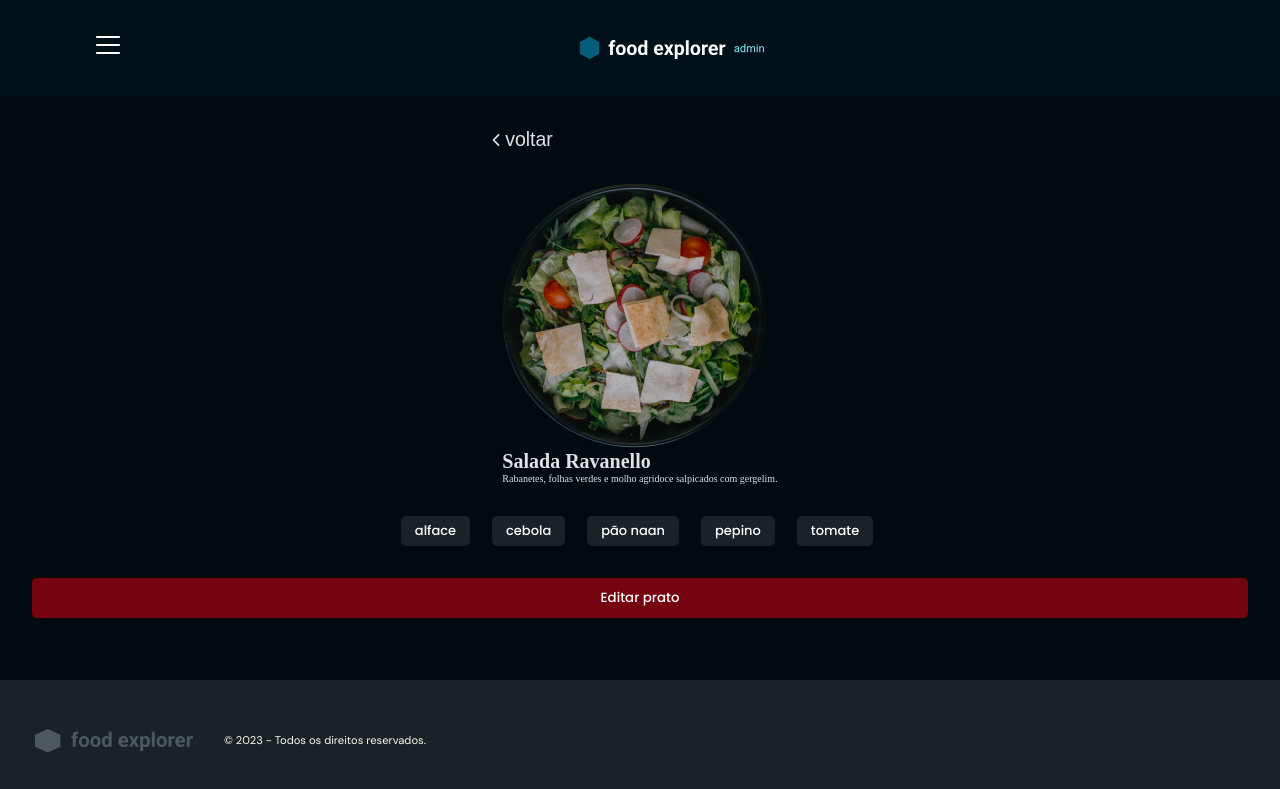
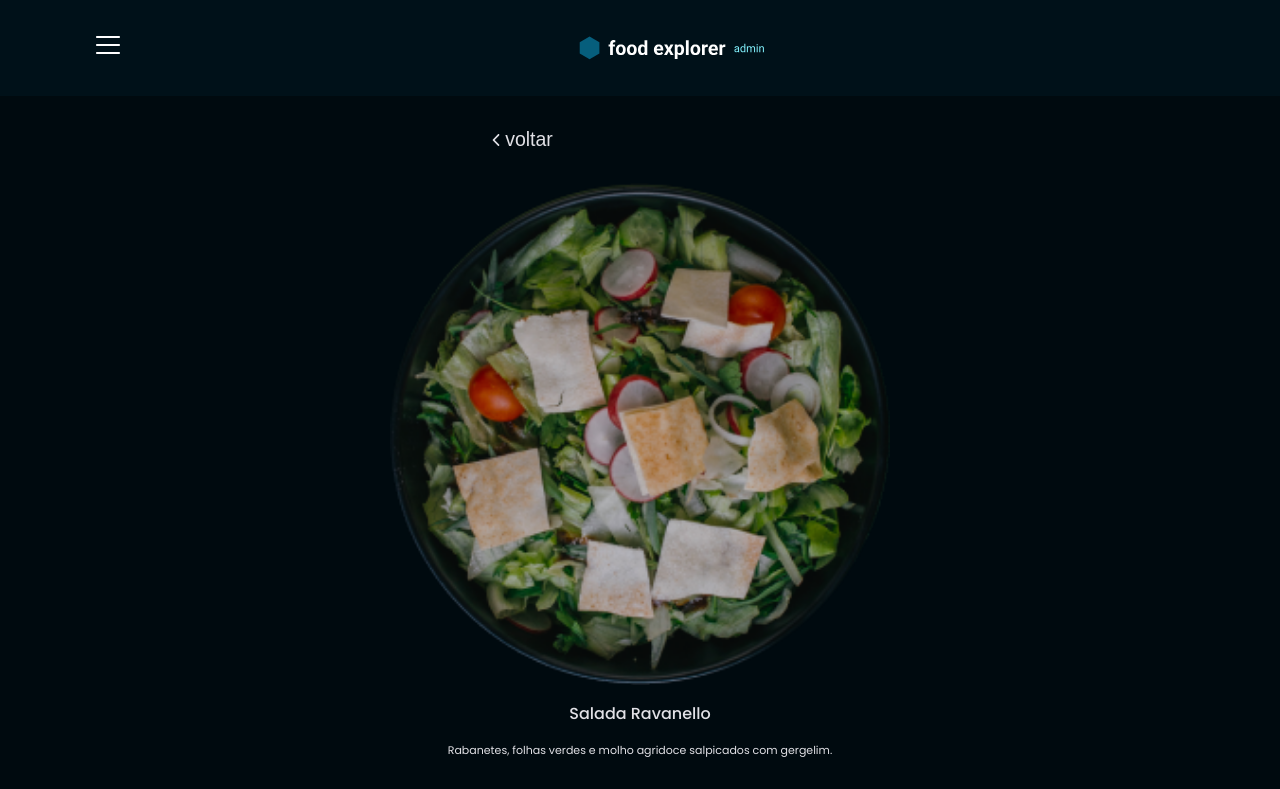
Before and after one commit to daiaanebarbosaf/foodexplorer, a React (Vite) app: page / in a window 1280 px wide. Shown: the top 789 px of the page. Built offline with nearby package versions, Linux system fonts and the light colour scheme.

Commit message:
Alinhando ao centro os itens e estilo das novas divs

```diff
--- a/src/pages/Details/styles.js
+++ b/src/pages/Details/styles.js
@@ -18,6 +18,7 @@ export const Content= styled.div`
 
     display: flex;
     align-items: center;
+    text-align: center;
     flex-direction: column;
     gap: 2rem;
 
@@ -40,6 +41,34 @@ export const Content= styled.div`
 
     }
 
+    .dishDescription {
+        display: flex;
+        flex-direction: column;
+        align-items: center;
+        gap: 1rem;
+
+        font-family: 'Poppins', sans-serif;
+
+        color: ${({ theme }) => theme.COLORS.LIGHT_300};
+
+        > img {
+            width: clamp(3vw, 50em, 60vw);
+        }
+
+        > h1 {
+            font-size: clamp(0.8vw, 1.6em, 30vw);
+            font-weight: 500;
+        }
+
+        > p {
+            font-size: clamp(0.8vw, 1.1em, 30vw);
+            font-weight: 400;
+
+            padding: 0rem 3rem 0rem 3rem;
+        }
+
+    }
+
     .tags {
         display: flex;
         align-items: center;
@@ -48,4 +77,9 @@ export const Content= styled.div`
 
         gap: 1rem;
     }
+
+    .buttoneEditDish {
+        width: 90%;
+    }
+
 `;
```
